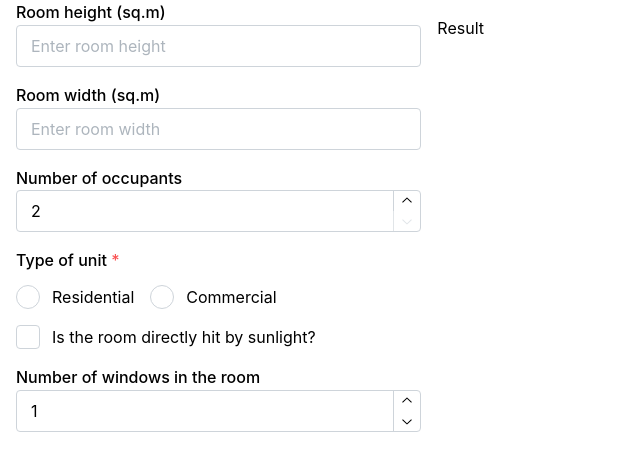
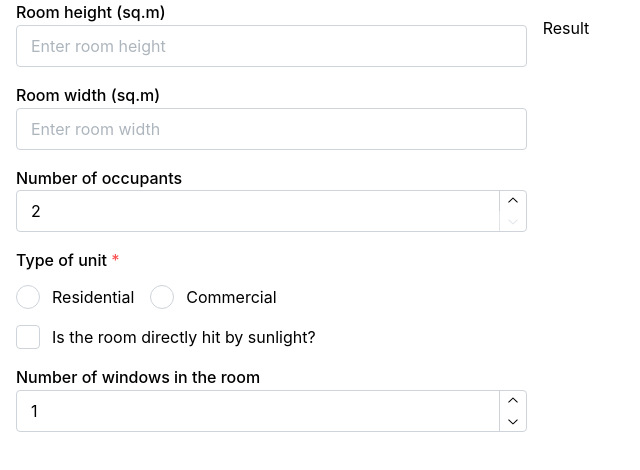
Before and after one commit to johnvalle/AC-Heatload-Calculator, a React (Vite) app: page / in a window 1280 px wide. Shown: the top 470 px of the page, without its empty margins (0-640 px from the left). Built offline with nearby package versions, Linux system fonts and the light colour scheme.

Commit message:
Update grid column size

```diff
--- a/src/routes/Home.tsx
+++ b/src/routes/Home.tsx
@@ -8,10 +8,10 @@ export const Home = () => {
     <BaseLayout>
       <Container size="xl">
         <Grid>
-          <Grid.Col span={4}>
+          <Grid.Col span={5}>
             <Calculator />
           </Grid.Col>
-          <Grid.Col span={8}>
+          <Grid.Col span={7}>
             <p>Result</p>
           </Grid.Col>
         </Grid>
```
